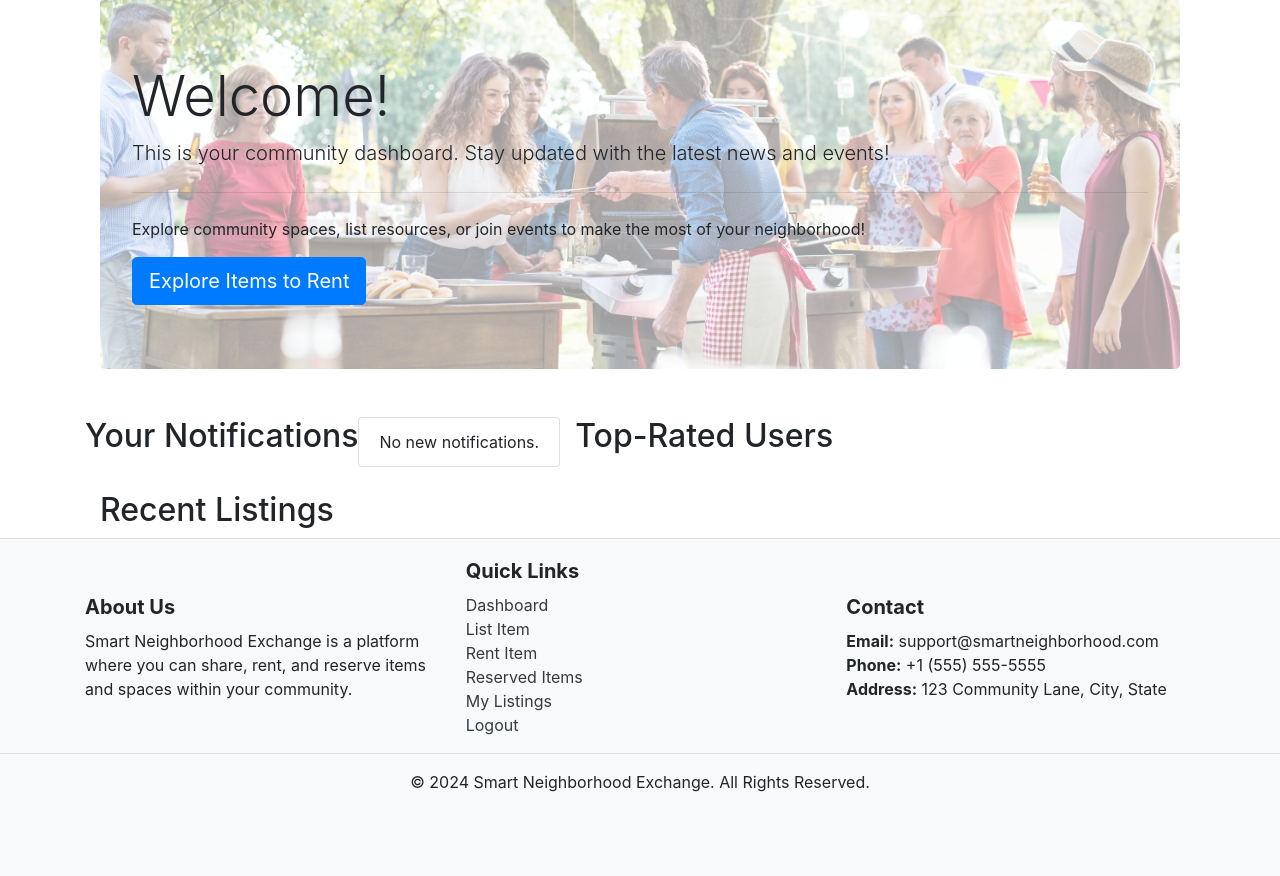
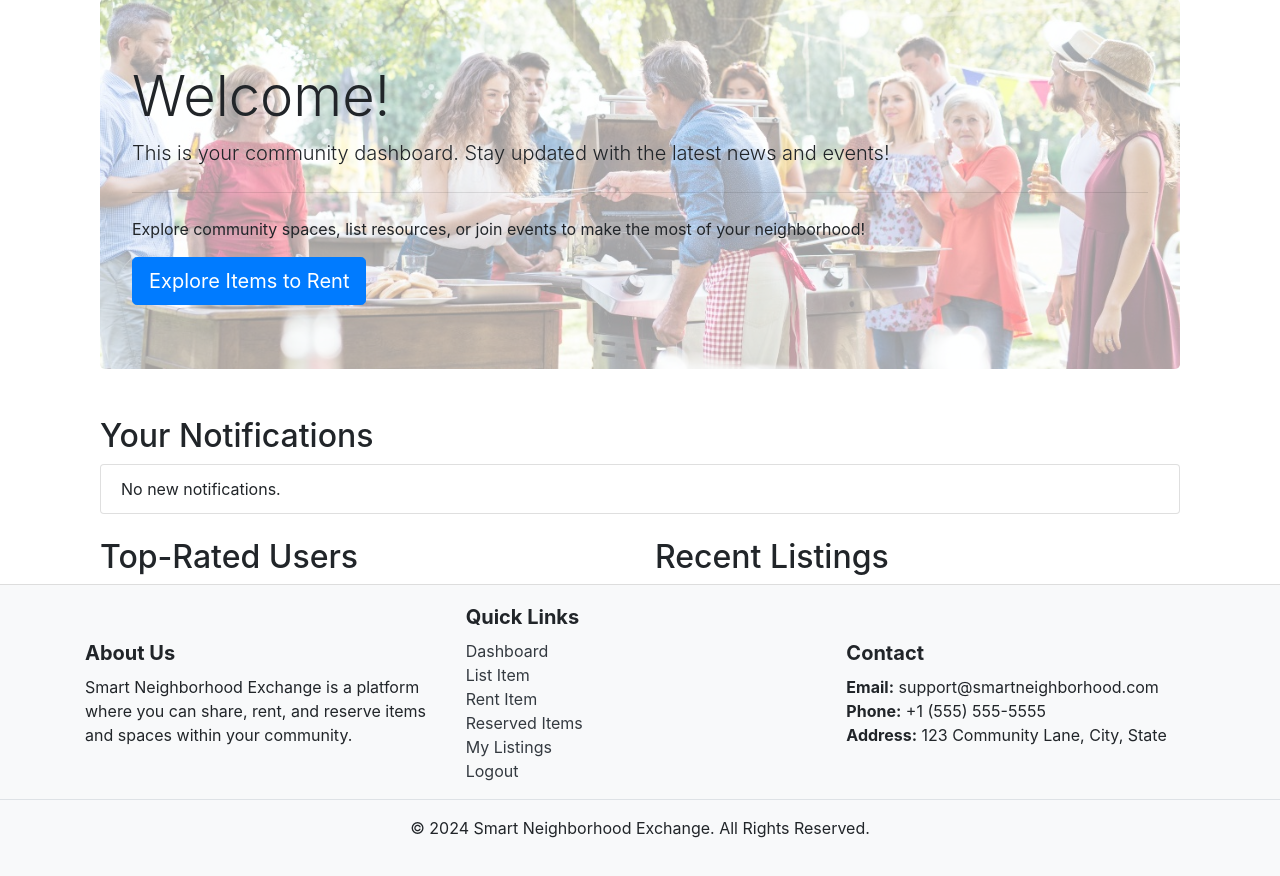
Before and after one commit to ynallamo/Team21, a Flask app: template templates/dashboard.html in a window 1280 px wide. Shown: the part 105-981 px from the top of the page. Before the commit the page ends 897 px from the top, so only its background shows below. Run offline with Flask 3, Linux system fonts and the light colour scheme; the template is opened without the code that fills it, so the values that code supplies are empty; some libraries are stand-ins or nearby versions.

Commit message:
dash edits

```diff
--- a/templates/dashboard.html
+++ b/templates/dashboard.html
@@ -13,10 +13,8 @@
         <a class="btn btn-primary btn-lg" href="{{ url_for('rent_item') }}" role="button">Explore Items to Rent</a>
     </div>
 
-
-
-    <!-- Top-Rated Users and Recent Listings Section -->
-    <div class="row mt-5">
+    <!-- Notifications Section -->
+    <div class="mt-5">
         <h2>Your Notifications</h2>
         <div class="list-group mb-4">
             {% for notification in notifications %}
@@ -28,6 +26,10 @@
                 <div class="list-group-item">No new notifications.</div>
             {% endfor %}
         </div>
+    </div>
+
+    <!-- Top-Rated Users and Recent Listings Section -->
+    <div class="row mt-4">
         <!-- Top-Rated Users -->
         <div class="col-md-6">
             <h2>Top-Rated Users</h2>
```
Lines whose indentation alone changed are shown as unchanged.
